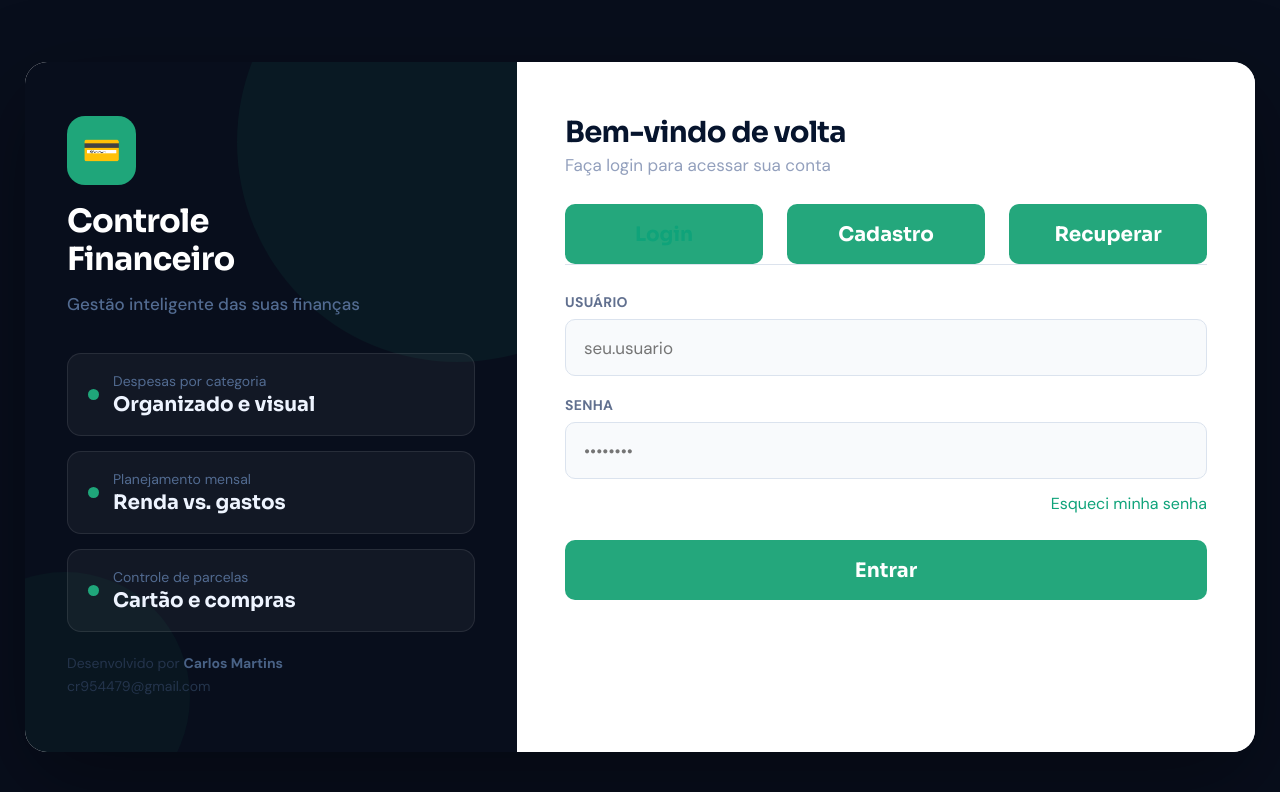
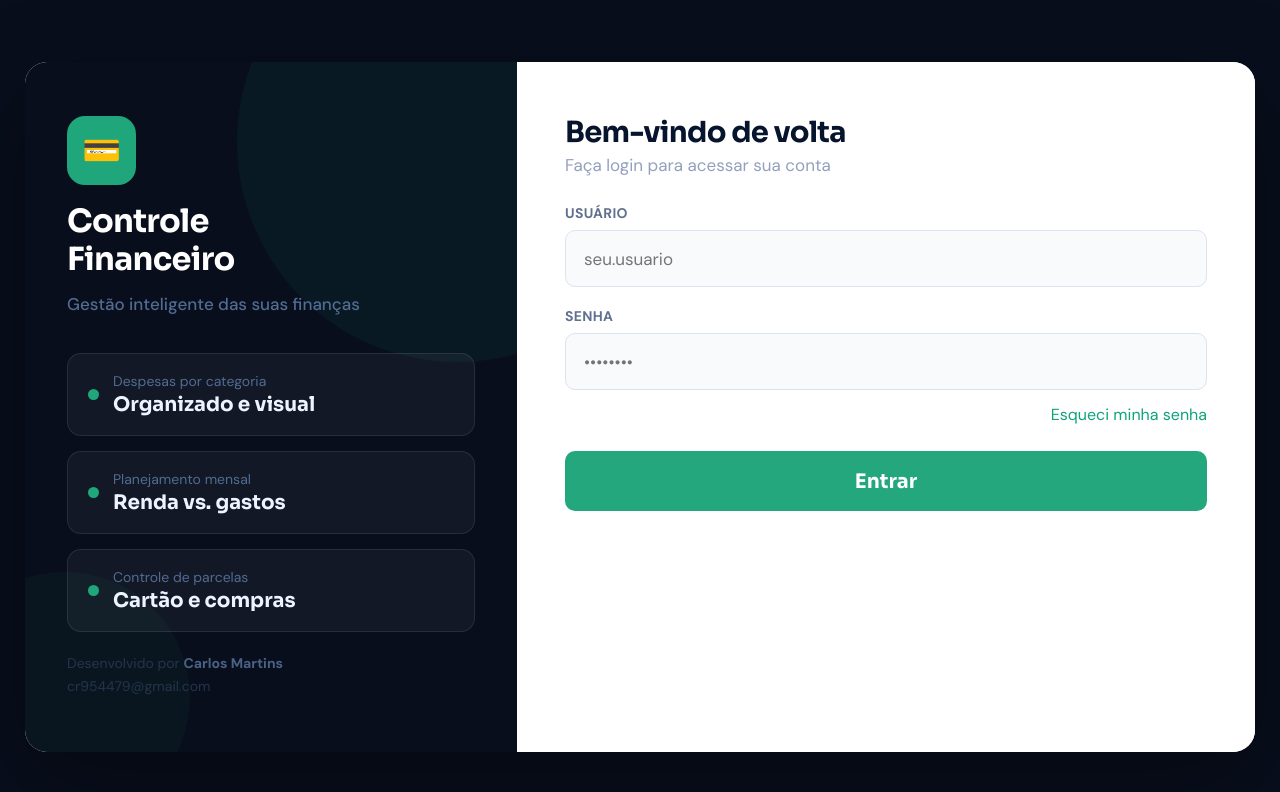
Before and after one commit to carlosmartins-ti/Controle-financeiro-martins-2.0, a FastAPI app: page / in a window 1280 px wide. Shown: the top 792 px of the page. Run offline with FastAPI, Linux system fonts and the light colour scheme.

Commit message:
Update style.css

```diff
--- a/static/style.css
+++ b/static/style.css
@@ -8,6 +8,9 @@
   .tabs {
     display: none;
   }
+}
+.tabs {
+  display: none;
 }
 /* ===== AJUSTE MOBILE MAIS PARECIDO COM O PADRÃO ANTIGO ===== */
 
```
